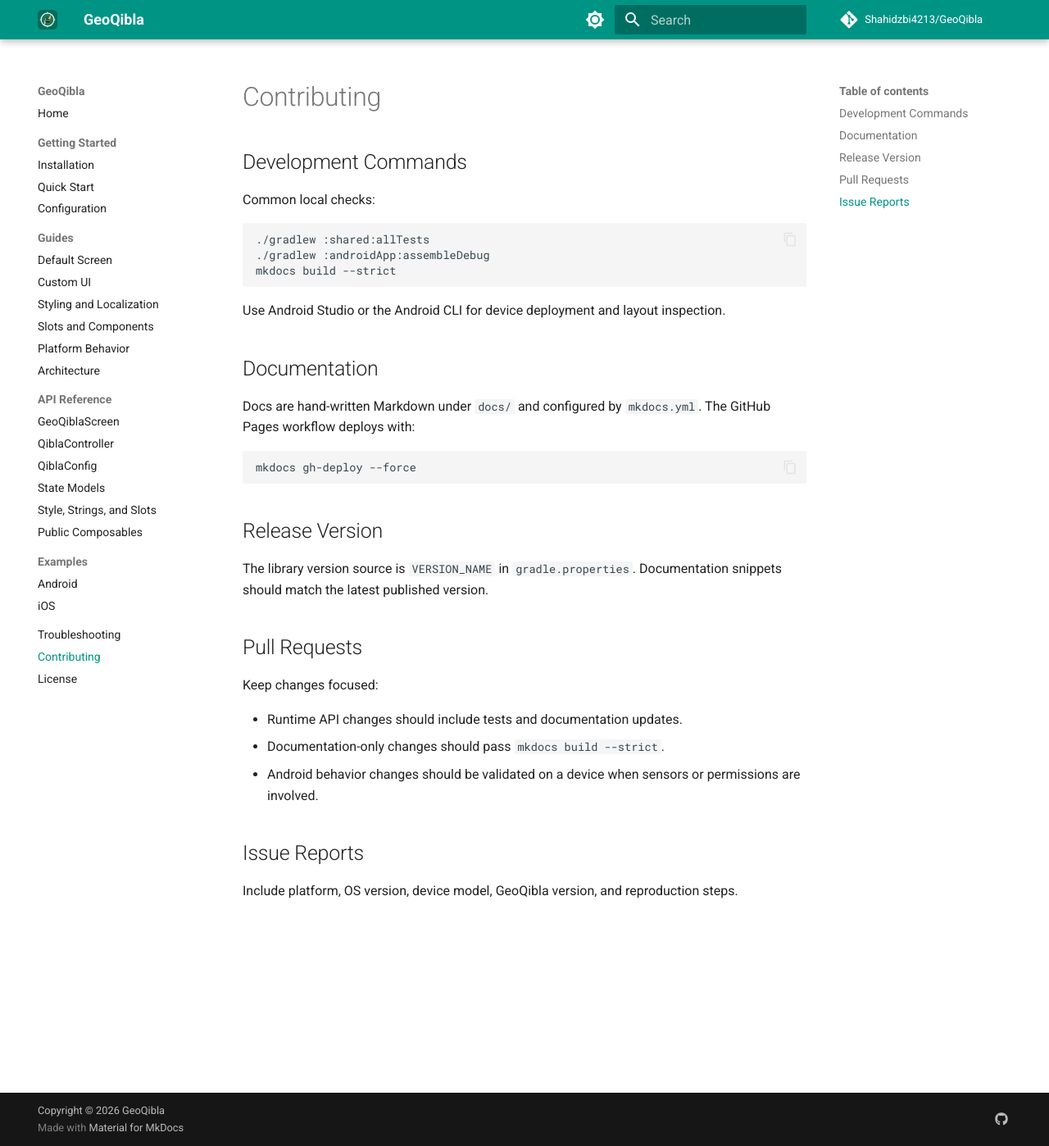
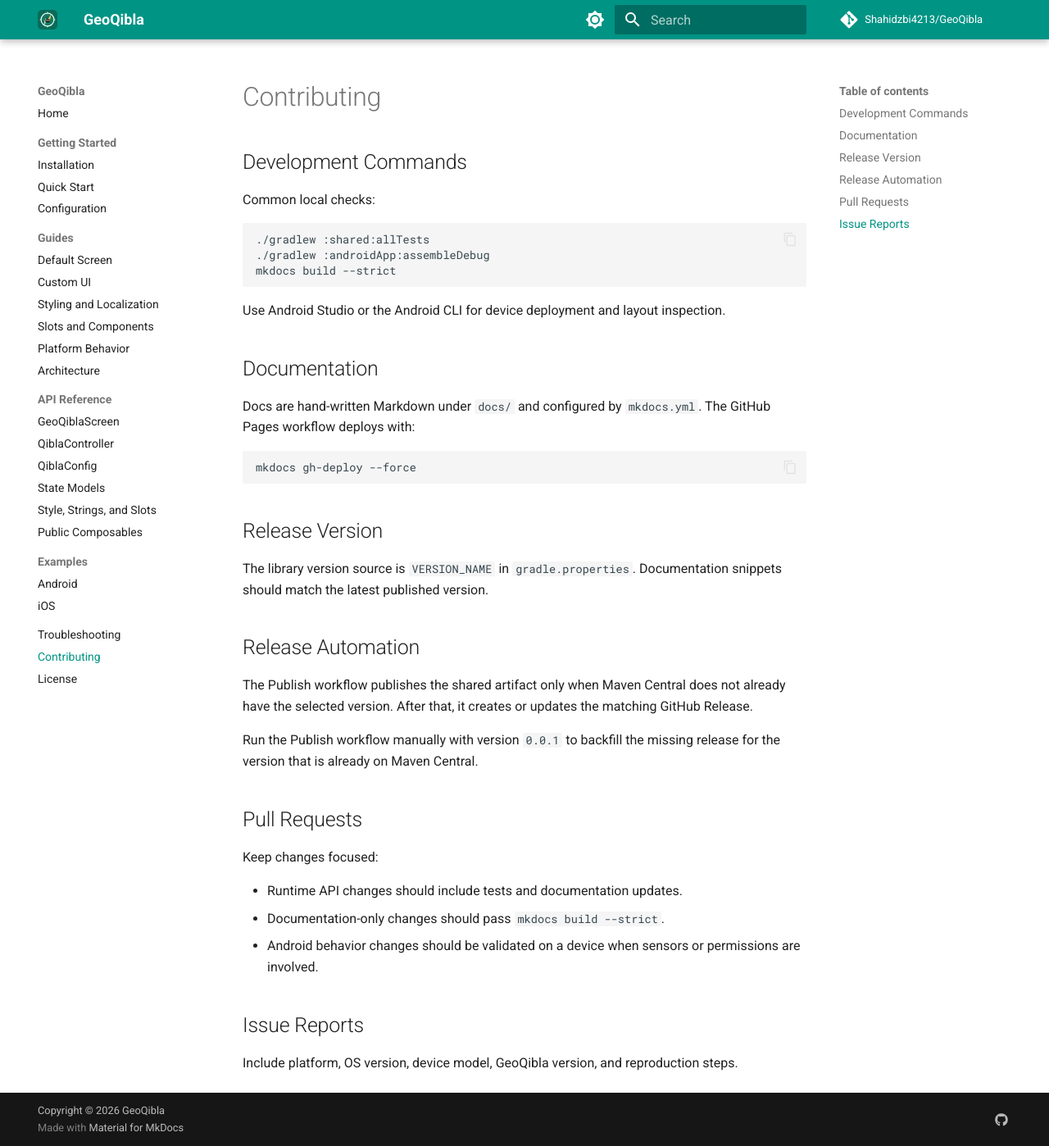
Before and after one commit to Shahidzbi4213/GeoQibla, an MkDocs documentation site: the page built from docs/contributing.md, in a window 1280 px wide and 1398 px high. Shown: the whole window at 82% size. Built offline with MkDocs 1.6.1 and Material for MkDocs 9.7.7, drawn with Linux system fonts in a browser that asks for light colours; comment, search, counter and statistics services are not loaded.

Commit message:
docs: document release automation and manual run instructions
Adds release automation details to contributing guidelines, including how to manually trigger the workflow to backfill missing GitHub Releases.

```diff
--- a/docs/contributing.md
+++ b/docs/contributing.md
@@ -24,6 +24,12 @@
 
 The library version source is `VERSION_NAME` in `gradle.properties`. Documentation snippets should match the latest published version.
 
+## Release Automation
+
+The Publish workflow publishes the shared artifact only when Maven Central does not already have the selected version. After that, it creates or updates the matching GitHub Release.
+
+Run the Publish workflow manually with version `0.0.1` to backfill the missing release for the version that is already on Maven Central.
+
 ## Pull Requests
 
 Keep changes focused:
```
Also changed, not shown: CONTRIBUTING.md (+6 -0 lines).
